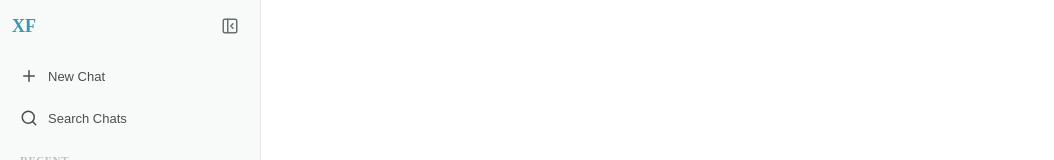
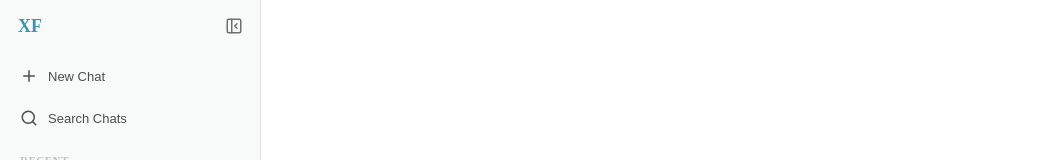
Before and after one commit to Chener0121/XF-Mold-Quality-Agent-main, a Vue app in the folder frontend/: page /chat in a window 1280 px wide. Shown: the top 160 px of the page, without its empty margins (0-1054 px from the left). Built offline with nearby package versions, Linux system fonts and the light colour scheme.

Commit message:
fix(frontend):修复logo显示问题

```diff
--- a/frontend/src/components/layout/Sidebar.vue
+++ b/frontend/src/components/layout/Sidebar.vue
@@ -199,7 +199,7 @@ async function handleUpload(options: any) {
 /* 头部 */
 .sidebar__header {
   height: 52px;
-  padding: 0 12px;
+  padding: 0 8px 0 12px;
   display: flex;
   align-items: center;
   justify-content: space-between;
@@ -226,6 +226,11 @@ async function handleUpload(options: any) {
 }
 
 .sidebar__logo {
+  width: 36px;
+  height: 36px;
+  display: flex;
+  align-items: center;
+  justify-content: center;
   font-size: 18px;
   font-weight: 700;
   color: var(--color-primary-500);
```
